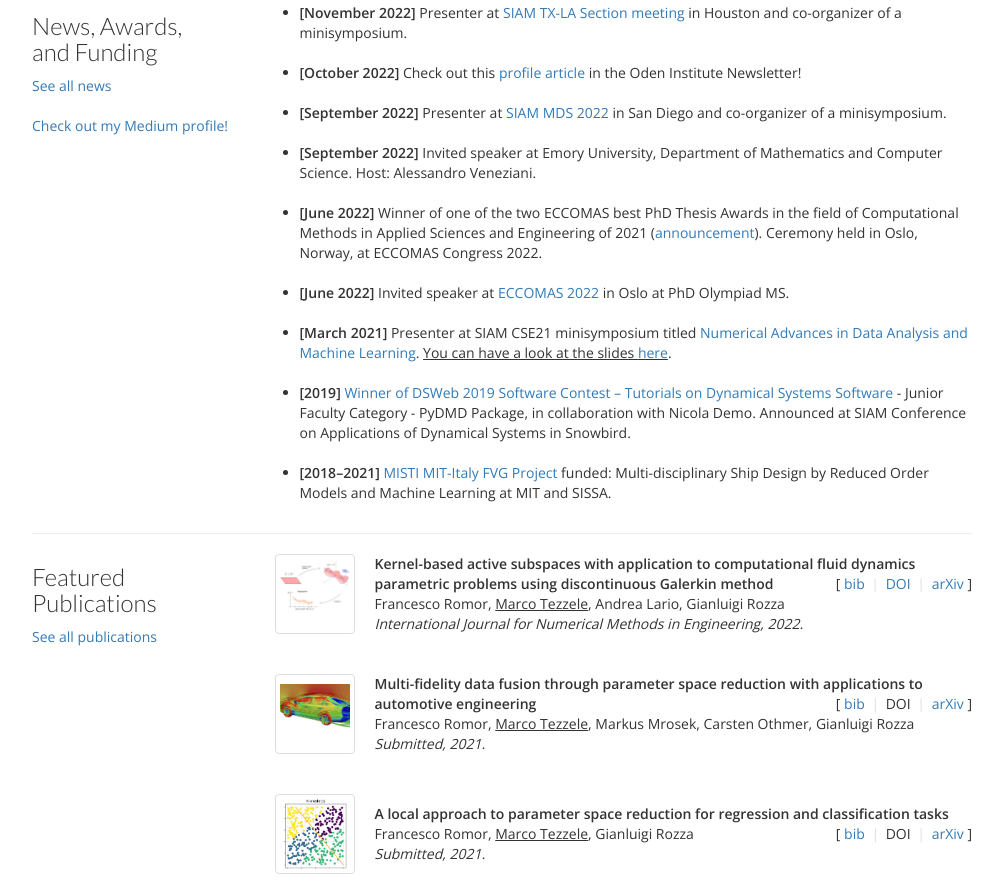
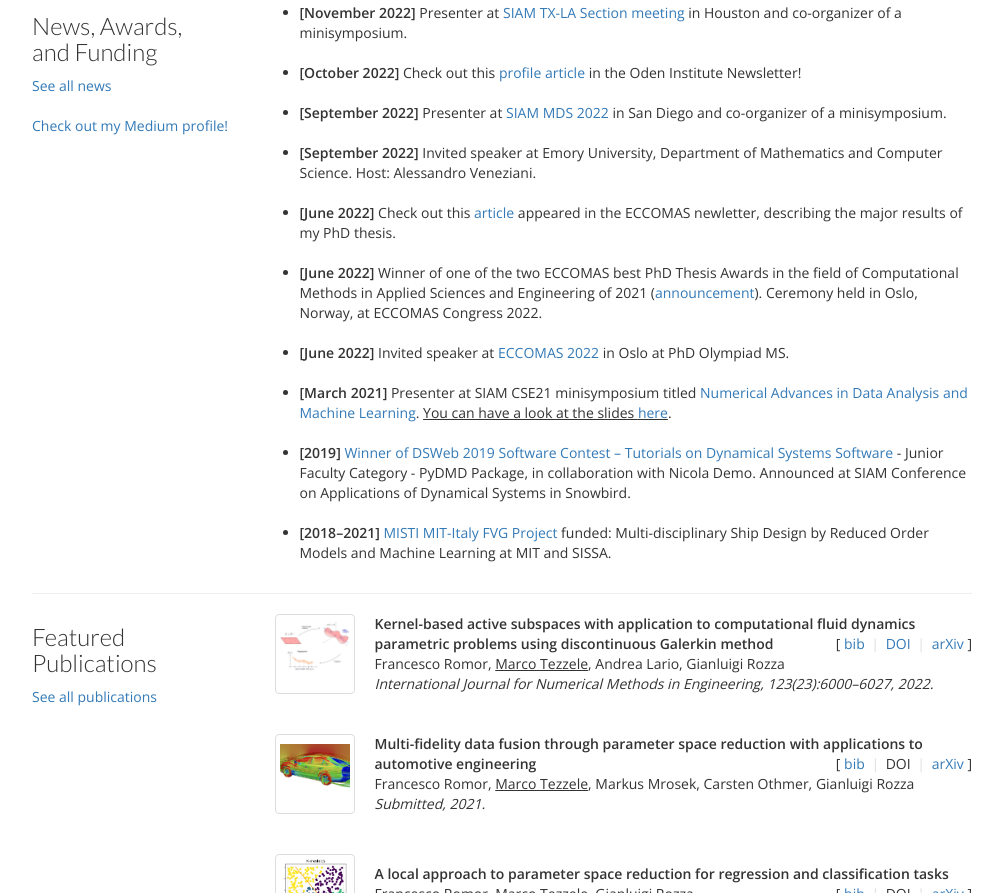
Before and after one commit to mtezzele/mtezzele.github.io, a plain HTML site: page index.html in a window 1280 px wide. Shown: the part 659-1552 px from the top of the page, without its empty margins (138-1140 px from the left). Drawn offline with nearby package versions, Linux system fonts and the light colour scheme; some icons are missing.

Commit message:
udpate ref publication, add news, sync archived news

```diff
--- a/index.html
+++ b/index.html
@@ -99,6 +99,8 @@
                                 </br>
                                 <li><b>[September 2022]</b> Invited speaker at Emory University, Department of Mathematics and Computer Science. Host: Alessandro Veneziani.</li>
                                 </br>
+                                <li><b>[June 2022]</b> Check out this <a href="https://medium.com/sissa-mathlab/parameter-space-and-model-order-reduction-for-industrial-optimization-e905a5429dd8" target="_blank">article</a> appeared in the ECCOMAS newletter, describing the major results of my PhD thesis.</li>
+                                </br>
                                 <li><b>[June 2022]</b> Winner of one of the two ECCOMAS best PhD Thesis Awards in the field of Computational Methods in Applied Sciences and Engineering of 2021 (<a href="https://www.eccomas.org/2022/05/12/2021-phd-awards/" target="_blank">announcement</a>). Ceremony held in Oslo, Norway, at ECCOMAS Congress 2022.</li>
                                 </br>
                                 <li><b>[June 2022]</b> Invited speaker at <a href="https://www.eccomas2022.org/" target="_blank">ECCOMAS 2022</a> in Oslo at PhD Olympiad MS.</li>
@@ -140,7 +142,7 @@
                                 <b> Kernel-based active subspaces with application to computational fluid dynamics parametric problems using discontinuous Galerkin method</b>
                                 <span class="links">[ <a href="./bib/romor2022kas.bib">bib</a> <span class="sep">|</span> <a href="https://doi.org/10.1002/nme.7099" target="_blank">DOI</a> <span class="sep">|</span> <a href="https://arxiv.org/abs/2008.12083" target="_blank">arXiv</a> ]</span></br>
                                 Francesco Romor, <u>Marco Tezzele</u>, Andrea Lario, Gianluigi Rozza </br>
-                                <i>International Journal for Numerical Methods in Engineering, 2022.</i>
+                                <i>International Journal for Numerical Methods in Engineering, 123(23):6000–6027, 2022.</i>
                             </div>
                         </td>
                     </tr>
```
Also changed, not shown: html/news.html (+7 -1 lines), html/publications.html (+1 -1 lines), 1 other file.
